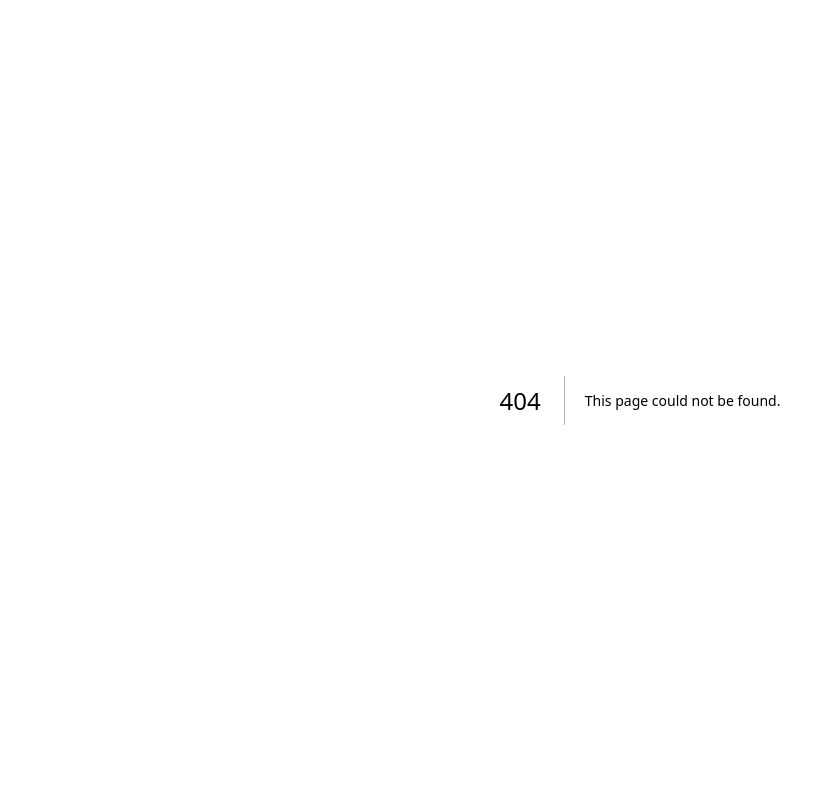
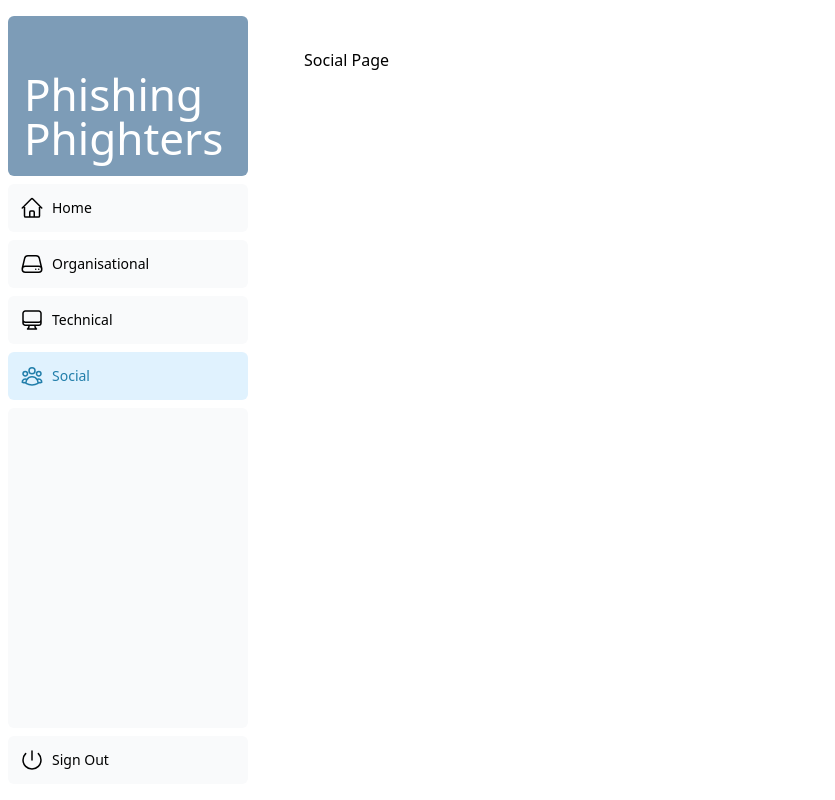
Before and after one commit to 1vanarob/cyber-dash, a Next.js app: page /dashboard/social in a window 1280 px wide. Before the commit this address had no page. Shown: the whole page, without its empty margins (0-835 px from the left). Built offline with nearby package versions, Linux system fonts and the light colour scheme.

Commit message:
Added social page template

```diff
--- /dev/null
+++ b/app/dashboard/social/page.tsx
@@ -0,0 +1,3 @@
+export default function Page() {
+    return <p>Social Page</p>;
+  }
```
